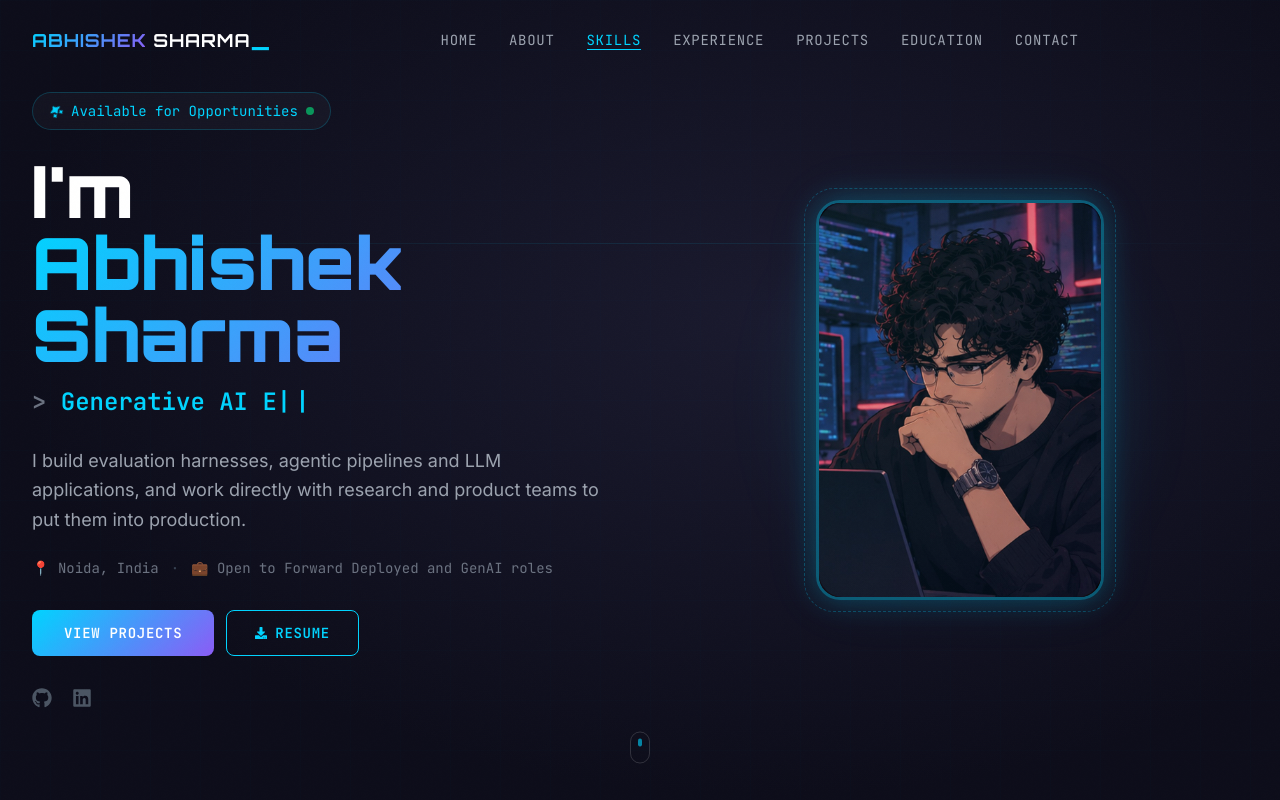
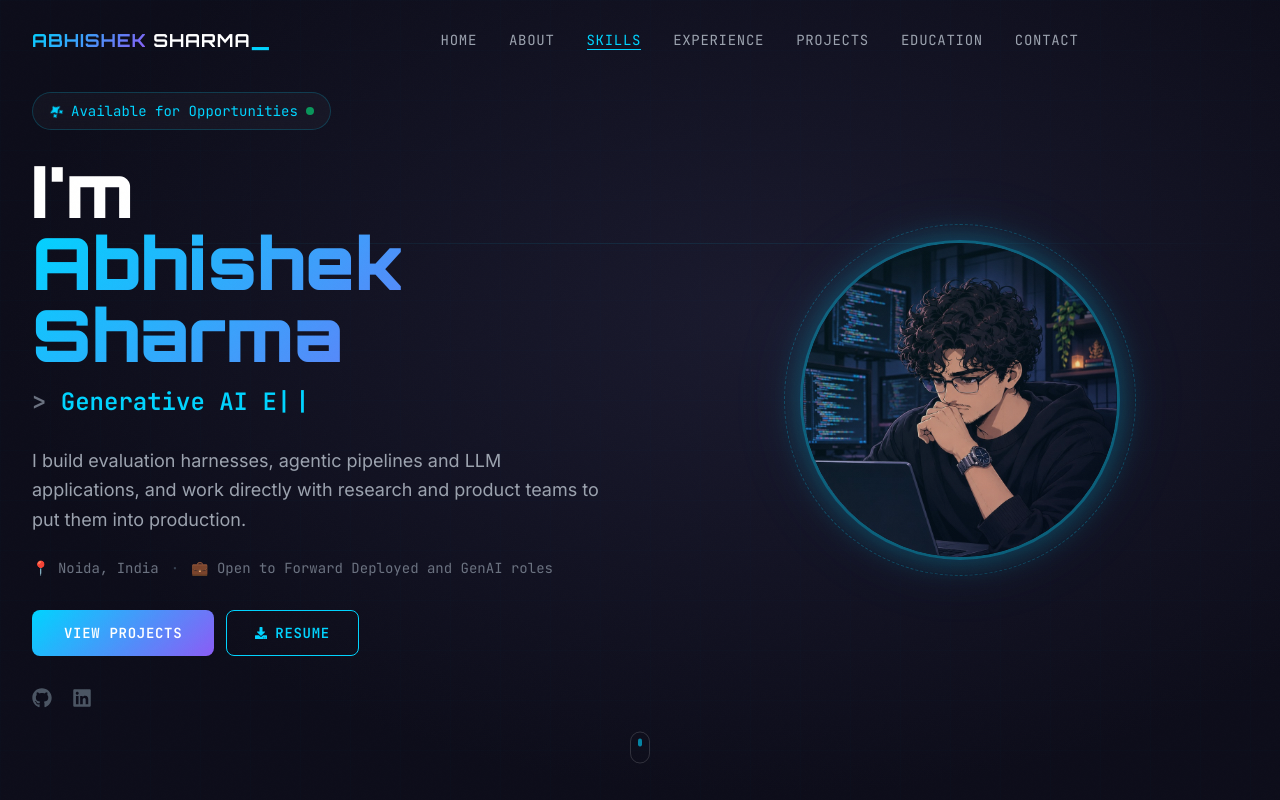
Before and after one commit to abhiishek-sharma/Portfolio, a React (Vite) app: page / in a window 1280 px wide. Shown: the top 800 px of the page. Built offline with nearby package versions, Linux system fonts and the light colour scheme.

Commit message:
Use the new circular profile picture in a round frame

```diff
--- a/src/sections/Hero.jsx
+++ b/src/sections/Hero.jsx
@@ -240,12 +240,12 @@ const Hero = () => {
                         <div className="relative">
                             {/* Outer atmosphere glow */}
                             <div
-                                className="absolute -inset-8 rounded-[3rem] blur-2xl opacity-20 transition-all duration-700"
+                                className="absolute -inset-8 rounded-full blur-2xl opacity-20 transition-all duration-700"
                                 style={{ background: `radial-gradient(circle, ${mood.color}, transparent 70%)` }}
                             />
 
                             {/* Spinning decorative rings */}
-                            <div className="absolute -inset-3 rounded-[1.9rem] border border-dashed pointer-events-none" style={{ borderColor: `${mood.color}40` }} />
+                            <div className="absolute -inset-4 rounded-full border border-dashed pointer-events-none" style={{ borderColor: `${mood.color}40` }} />
 
                             {/* Photo circle */}
                             <motion.div
@@ -253,7 +253,7 @@ const Hero = () => {
                                 initial={{ scale: 0.92, opacity: 0 }}
                                 animate={{ scale: 1, opacity: 1 }}
                                 transition={{ duration: 0.35 }}
-                                className="relative w-64 md:w-72 aspect-[406/564] rounded-3xl overflow-hidden"
+                                className="relative w-72 h-72 md:w-80 md:h-80 rounded-full overflow-hidden"
                                 style={{
                                     border: `3px solid ${mood.color}60`,
                                     boxShadow: `0 0 30px ${mood.color}40, 0 0 60px ${mood.color}15`,
@@ -261,7 +261,7 @@ const Hero = () => {
                             >
                                 {/* Gradient ring border — animated */}
                                 <div
-                                    className={`absolute inset-0 rounded-3xl bg-gradient-to-br ${mood.ring} opacity-10 z-10 pointer-events-none`}
+                                    className={`absolute inset-0 rounded-full bg-gradient-to-br ${mood.ring} opacity-10 z-10 pointer-events-none`}
                                 />
 
                                 {/* ── Actual profile photo ── */}
```
Also changed, not shown: public/profile.jpg.
